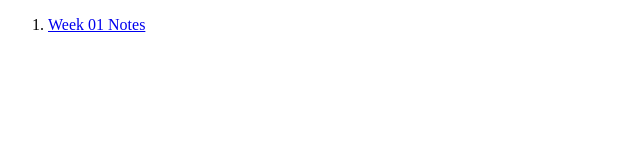
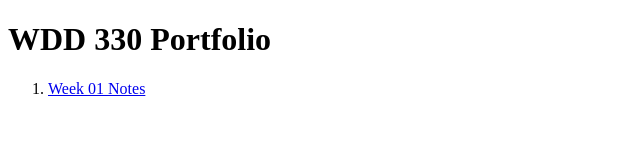
Before and after one commit to eddiemcconkie/wdd330, a plain HTML site: page index.html in a window 1280 px wide. Shown: the whole page, without its empty margins (0-640 px from the left). Drawn offline with Linux system fonts and the light colour scheme.

Commit message:
Added title to home page

```diff
--- a/index.html
+++ b/index.html
@@ -9,6 +9,7 @@
     <script src="js/main.js" defer></script>
   </head>
   <body>
+    <h1>WDD 330 Portfolio</h1>
     <ol></ol>
   </body>
 </html>
```
